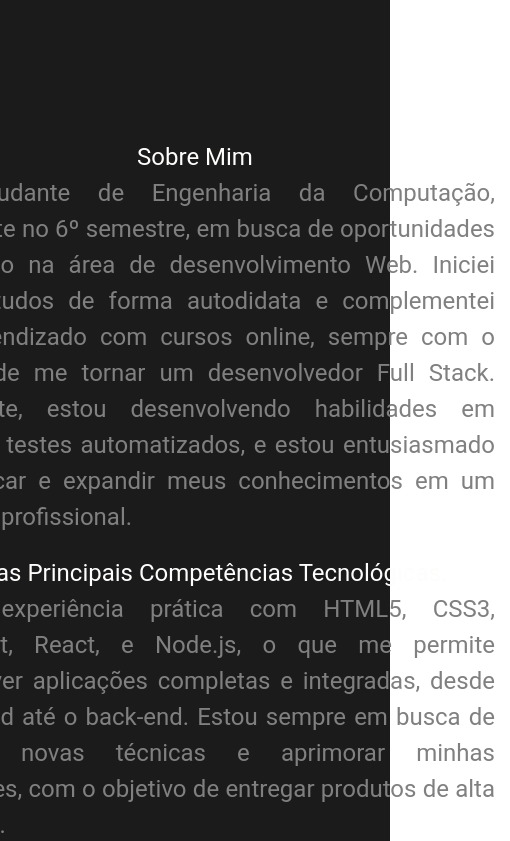
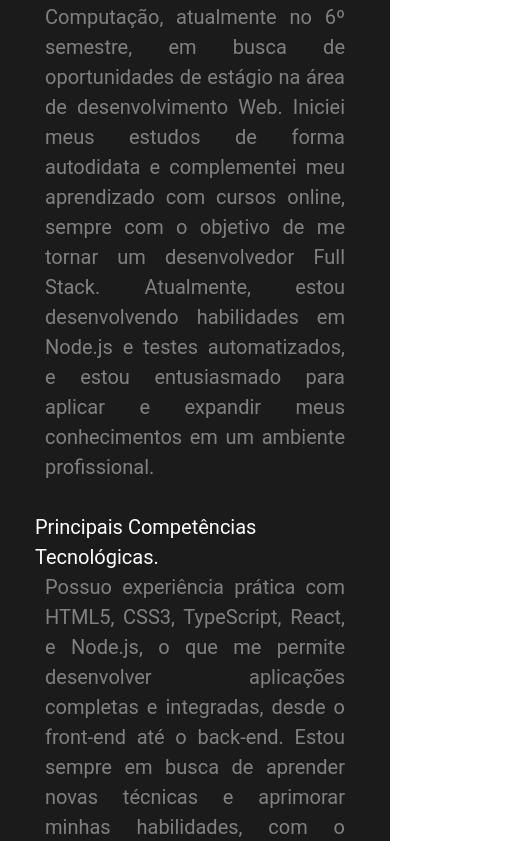
Before and after one commit to kaynanfujiro/Portifolio-KaynanSantos, a React (Create React App) app: page /Tech in a window 390 px wide. Shown: the part 863-1704 px from the top of the page, 510 px wide, since content can reach past the window. Built offline with nearby package versions, Linux system fonts and the light colour scheme.

Commit message:
Update Responsive Styles

```diff
--- a/src/components/Footer.tsx
+++ b/src/components/Footer.tsx
@@ -9,10 +9,10 @@ import { BtnCurriculo } from "./BtnCurriculo";
 export const Footer = () => {
     return(
     <>
-    <Flex padding={10} justify='center' align='center' fontFamily='Roboto'>
+    <Flex padding={10} justify='center' align='center' fontFamily='Roboto' direction={['column','row']}>
         <Image src={animatedGif}/>
-        <Flex justify='center' align='flex-start' flexDirection='column'>
-        <Text fontSize="2xl" color="#FFFF">Gostou? Entre em contato.</Text>
+        <Flex justify='center' align='flex-start' direction='column'>
+        <Text fontSize={["xl","2xl"]} color="#FFFF">Gostou? Entre em contato.</Text>
             <HStack spacing={5}>
                 <Link to="https://github.com/kaynanfujiro/">
                     <Icon as={IconGit} boxSize='40px' transition="transform: 0.2s ease-in-out" _hover={{transform: "scale(1.2)"}}/>
--- a/src/components/Layout.tsx
+++ b/src/components/Layout.tsx
@@ -9,7 +9,7 @@ export const Layout = ({children}:any ) => {
             <VStack spacing={8} align="stretch">
             <Box bg='#1b1b1b'>
                 <Header/>
-                <Box justifyContent={'center'} margin={0} padding="150px" minHeight='100vh'>
+                <Box justifyContent={'center'} margin={0} padding={['20px','50px','100px',"150px"]} minHeight='100vh'>
                     {children}
                 </Box>
                 <Footer />
--- a/src/components/Projetos/ProjectsComponents.tsx
+++ b/src/components/Projetos/ProjectsComponents.tsx
@@ -15,13 +15,13 @@ const CardProject = ({ImageProject,Title,Description,Tech,View,LinkUrl}: IProjec
     const {projetosRef} = useScrollRefs();
 
     return(
-        <Flex margin='15px' ref={projetosRef}>
-            <Box padding='5px' border='2px solid' borderColor='#09e85e' w='300px' h='335px'>
+        <Flex margin={['5px','15px']} ref={projetosRef} justifyContent='center'>
+            <Box padding='5px' border='2px solid' borderColor='#09e85e' w={['100%','300px']} h={['auto','335px']} maxW='300px'>
                 <Center>
-                    <Image w='300px' h='150px' src={ImageProject}/>
+                    <Image w='100%' h={['auto','150px']} src={ImageProject}/>
                 </Center>
-                <Text fontSize='1xl' color='#FEFDFB'>{Title}</Text>
-                <Text fontSize='lg' color='#7a878d' >{Description}</Text>
+                <Text fontSize={['lg','1xl']} color='#FEFDFB'>{Title}</Text>
+                <Text fontSize={['sm','lg']} color='#7a878d' >{Description}</Text>
                 <Wrap spacing={2} mt={2}>
                     {Tech.map((tech, index) => (
                         <WrapItem key={index}>
@@ -36,7 +36,7 @@ const CardProject = ({ImageProject,Title,Description,Tech,View,LinkUrl}: IProjec
                     ))}
                 </Wrap>
                 <Link href={LinkUrl} isExternal>
-                    <Text fontSize='lg' color='#FEFDFB'>
+                    <Text fontSize={['md','lg']} color='#FEFDFB'>
                         {View}
                     </Text>
                 </Link>
--- /dev/null
+++ b/src/components/TextAbout.tsx
@@ -0,0 +1,18 @@
+import { Text } from "@chakra-ui/react";
+
+interface ITextAbout{
+    content: string
+}
+
+export const TextFontAbout = ({content}:ITextAbout) => {
+    return(
+           <Text fontSize={['xl','2xl']} color='#FEFDFB'>{content}</Text>
+    )
+}
+
+
+export const TextAbout = ({content}:ITextAbout) => {
+    return(
+           <Text fontSize={['xl','2xl']} color="grey" textAlign='justify' w={['300px','600px']}>{content}</Text>
+    )
+}
--- a/src/pages/Projetos.tsx
+++ b/src/pages/Projetos.tsx
@@ -6,7 +6,7 @@ import { DioBank, LegadoDoOeste } from "../components/Projetos/ProjetosInfos"
 export const Projetos = () =>{
     return(
         <>
-        <Flex justify='Center' fontFamily='Roboto'>
+        <Flex justify='Center' fontFamily='Roboto' direction={['column', 'row']}>
             <LegadoDoOeste/>
             <DioBank/>
         </Flex>
--- a/src/pages/Tech.tsx
+++ b/src/pages/Tech.tsx
@@ -1,4 +1,4 @@
-import { Box, Flex, Spacer, Text } from "@chakra-ui/react"
+import { Flex, Spacer, Text } from "@chakra-ui/react"
 
 import logoHtml from "../Images/Logo-Html.svg"
 import logoCss from "../Images/Logo-Css.svg"
@@ -7,6 +7,7 @@ import logoReact from "../Images/Logo-React.svg"
 import logoNode from "../Images/Logo-Node.svg"
 import TechCards from "../components/Techs/TechsCards"
 import { useScrollRefs} from "../components/Scroll/ScrollRefSearch";
+import { TextAbout, TextFontAbout } from "../components/TextAbout"
 
 
 export const Tech = () =>{
@@ -15,22 +16,21 @@ export const Tech = () =>{
 
     return(
         <>
-        <Flex ref={techRef} justify='center' marginTop='370px' fontFamily='Roboto'>
+        <Flex ref={techRef} justify='center' marginTop='370px' fontFamily='Roboto' direction={['column','row']}>
             <Flex justify='center' flexDirection='column'>
-                <Flex justify='center' flexDirection='column' align='center' margin='10px'>
-                    <Text fontSize='2xl' color='#FEFDFB'>Sobre Mim</Text>
-                    <Text fontSize='2xl' color="grey" textAlign='justify' w='600px'>Sou estudante de Engenharia da Computação, atualmente no 6º semestre,
+                <Flex justify='center' flexDirection='column' align='center' margin={['5px','10px']} padding='10px'>
+                    <TextFontAbout content="Sobre Mim"/>
+                    <TextAbout content="Sou estudante de Engenharia da Computação, atualmente no 6º semestre,
                         em busca de oportunidades de estágio na área de desenvolvimento Web. Iniciei meus estudos de forma autodidata e complementei meu aprendizado com cursos online,
                         sempre com o objetivo de me tornar um desenvolvedor Full Stack. Atualmente, estou desenvolvendo habilidades em Node.js e testes automatizados,
-                        e estou entusiasmado para aplicar e expandir meus conhecimentos em um ambiente profissional.
-                    </Text>
+                        e estou entusiasmado para aplicar e expandir meus conhecimentos em um ambiente profissional."/>
                 </Flex>
                 <Spacer/>
-                <Flex justify='center' flexDirection='column' align='center' margin='10px' >
-                    <Text fontSize='2xl' color='#FEFDFB'>Minhas Principais Competências Tecnológicas.</Text>
-                    <Text fontSize='2xl' color="grey" textAlign='justify' w='600px'>Possuo experiência prática com HTML5, CSS3, TypeScript, React, e Node.js, o que me permite desenvolver aplicações completas e integradas,
+                <Flex justify='center' flexDirection='column' align='center' margin={['5px','10px']} padding='10px'>
+                    <TextFontAbout content="Principais Competências Tecnológicas."/>
+                    <TextAbout content="Possuo experiência prática com HTML5, CSS3, TypeScript, React, e Node.js, o que me permite desenvolver aplicações completas e integradas,
                         desde o front-end até o back-end. Estou sempre em busca de aprender novas técnicas e aprimorar minhas habilidades,
-                        com o objetivo de entregar produtos de alta qualidade.</Text>
+                        com o objetivo de entregar produtos de alta qualidade."/>
                 </Flex>
             </Flex>
             <Spacer/>
```
